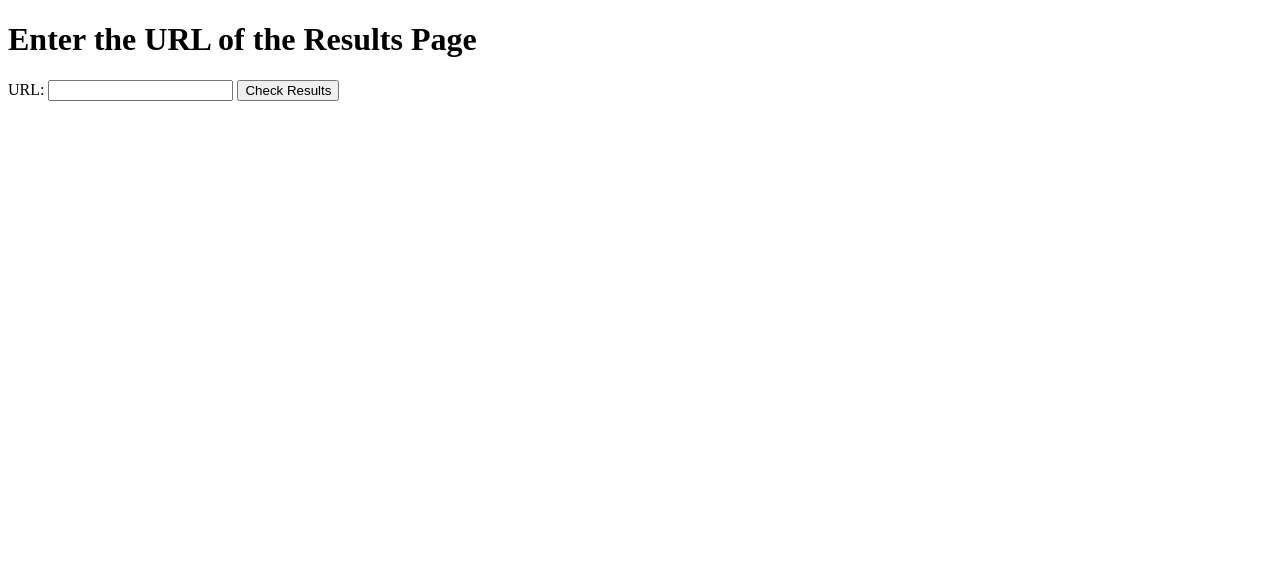
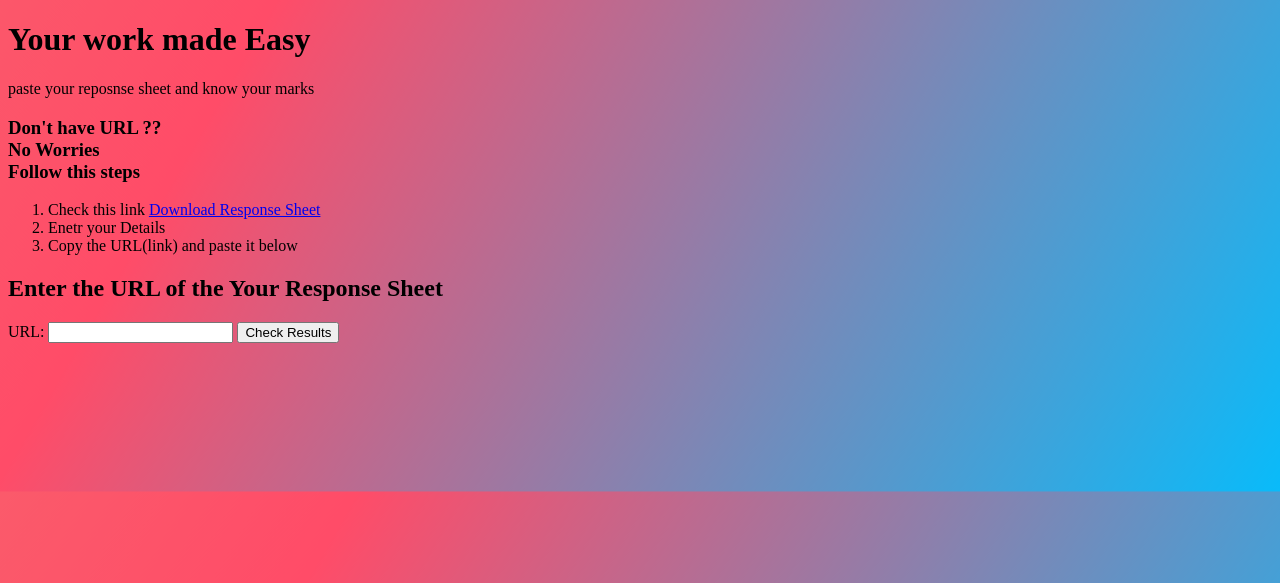
Before and after one commit to KRSaiDhanush/Eamcet-ResponseSheet-evaluator, a Flask app: page / in a window 1280 px wide. Shown: the top 583 px of the page. Run offline with Flask 3, Linux system fonts and the light colour scheme.

Commit message:
Updated Website

```diff
--- a/templates/index.html
+++ b/templates/index.html
@@ -4,9 +4,42 @@
     <meta charset="UTF-8">
     <meta name="viewport" content="width=device-width, initial-scale=1.0">
     <title>Results Checker</title>
+    <style>
+      body {
+            background: linear-gradient(300deg, #00bfff, #ff4c68, #ef8172);
+            background-size: 180% 180%;
+            animation: gradient-animation 18s ease infinite;
+}
+
+       @keyframes gradient-animation {
+  0% {
+    background-position: 0% 50%;
+  }
+  50% {
+    background-position: 100% 50%;
+  }
+  100% {
+    background-position: 0% 50%;
+  }
+}
+    </style>
   </head>
   <body>
-    <h1>Enter the URL of the Results Page</h1>
+    <h1>Your work made Easy </h1>
+    <p>paste your reposnse sheet and know your marks</p>
+    <h3> Don't have URL ??<br>No Worries<br>Follow this steps </h3>
+    <ol>
+      <li>
+        Check this link <a href="https://cets.apsche.ap.gov.in/EAPCET/Eapcet/EAPCET_ResponseSheet.aspx">Download Response Sheet</a>
+      </li>
+      <li>
+        Enetr your Details
+      </li>
+      <li>
+        Copy the URL(link) and paste it below
+      </li>
+    </ol>
+    <h2>Enter the URL of the Your Response Sheet</h2>
     <form action="/results" method="post">
       <label for="url">URL:</label>
       <input type="text" id="url" name="url" required>
```
Also changed, not shown: templates/results.html (+20 -0 lines).
